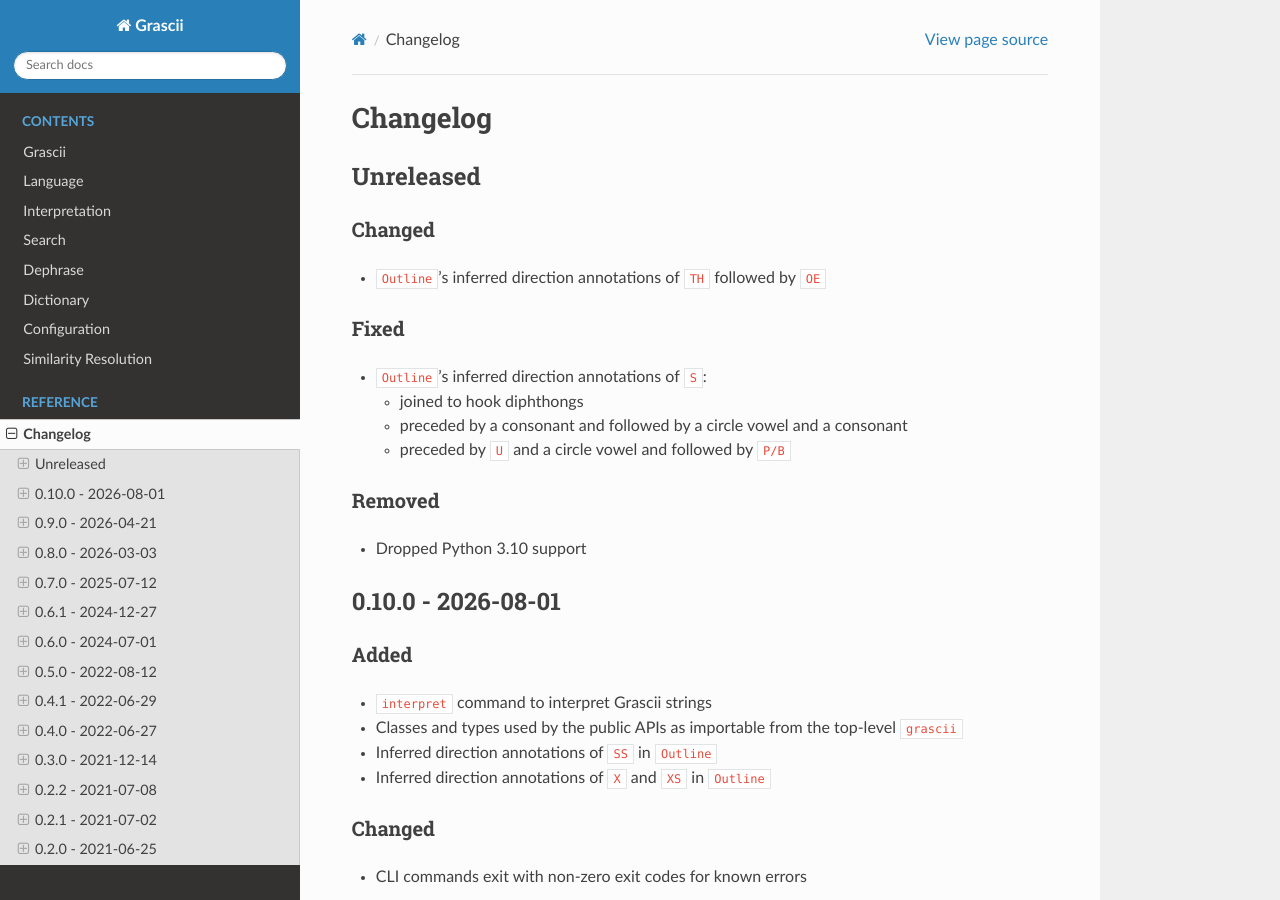
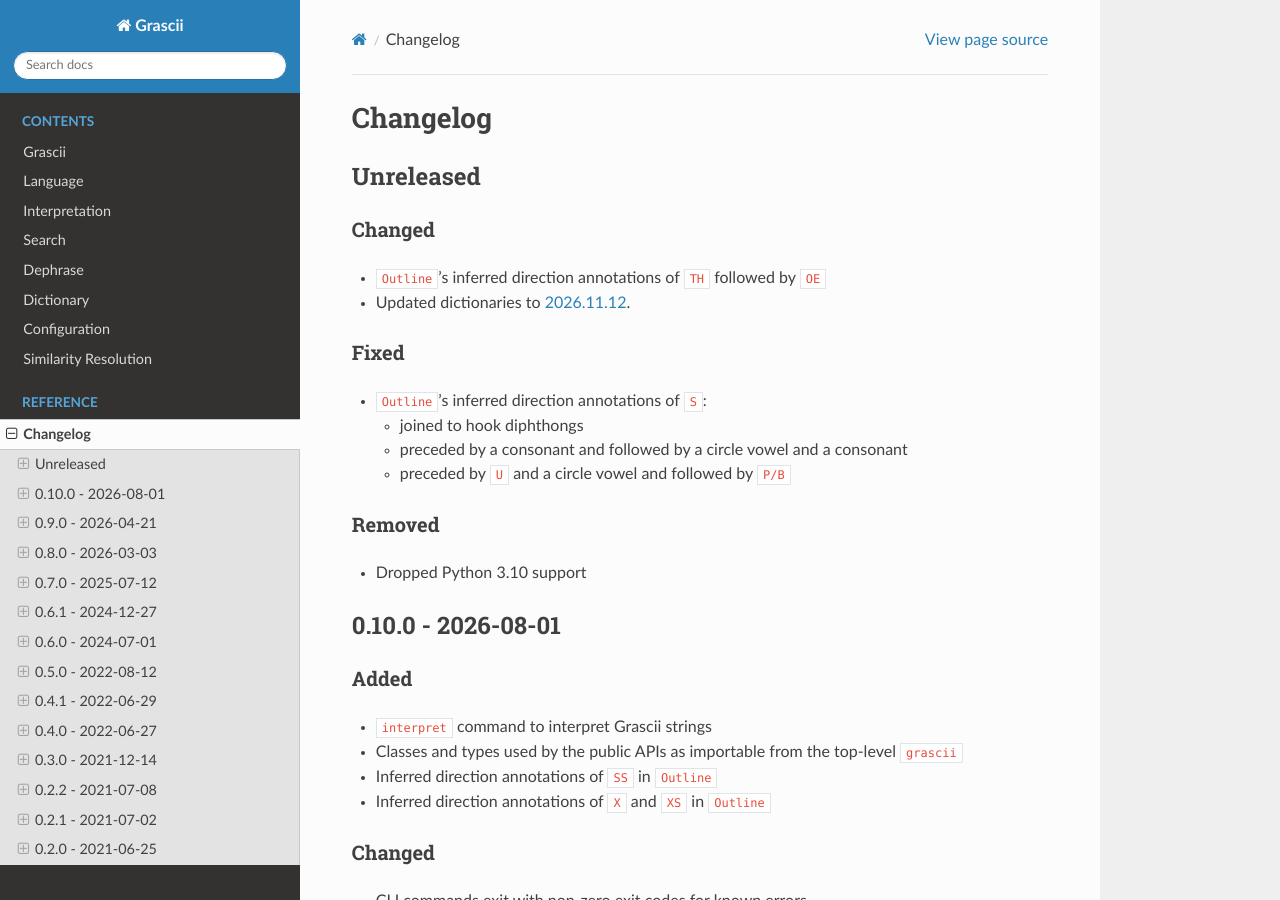
Before and after one commit to grascii/grascii, a Sphinx documentation site: the page built from docs/CHANGELOG.md, in a window 1280 px wide and 900 px high. Built offline with Sphinx 7.4.7 and the Read the Docs theme 3.1.0, drawn with Linux system fonts in a browser that asks for light colours; pages that are not in the unit, such as notebooks, are missing from menus.

Commit message:
Update dictionaries to 2026.11.12

```diff
--- a/docs/CHANGELOG.md
+++ b/docs/CHANGELOG.md
@@ -5,6 +5,7 @@
 ### Changed
 
 - `Outline`'s  inferred direction annotations of `TH` followed by `OE`
+- Updated dictionaries to [2026.11.12](https://github.com/grascii/dictionaries/tree/2026.11.12).
 
 ### Fixed
 
```
